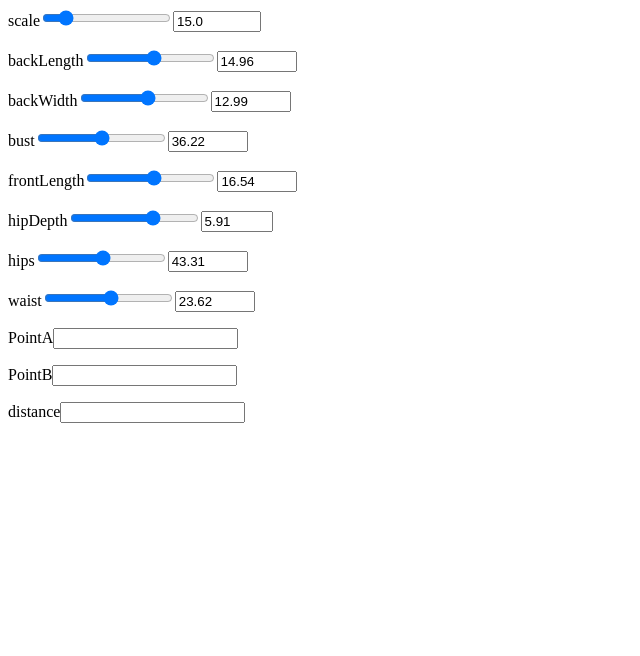
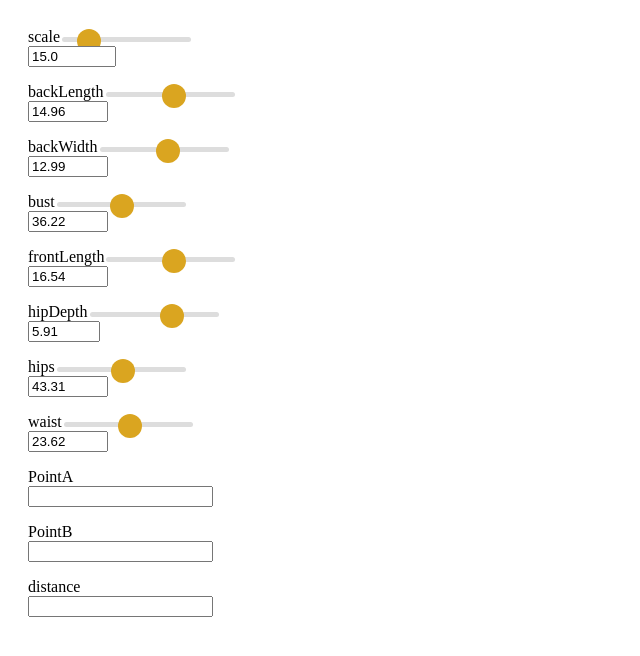
Before and after one commit to jeremyerwin/jeremyerwin.github.io, a Jekyll site: the page patterns/schefer/cosagerond.html, which Jekyll copies as it is, in a window 1280 px wide. Shown: the top 656 px of the page, without its empty margins (0-640 px from the left). Built offline with Jekyll 4.4.1, drawn with Linux system fonts in a browser that asks for light colours; nearby versions of some CDN libraries.

Commit message:
Update cosagerond.html

```diff
--- a/patterns/schefer/cosagerond.html
+++ b/patterns/schefer/cosagerond.html
@@ -1,8 +1,9 @@
 <!DOCTYPE html>
 <html>
 <head>
-<meta charset="UTF-8"><title>corsagerond</title>
-<link href="pattern.css" rel="stylesheet">
+	<meta charset="UTF-8">
+	<title>Corsage Rond</title>
+	<link href="/css/pattern.css" rel="stylesheet">
 </head>
 <body>
 <div class="sidebar">
```
